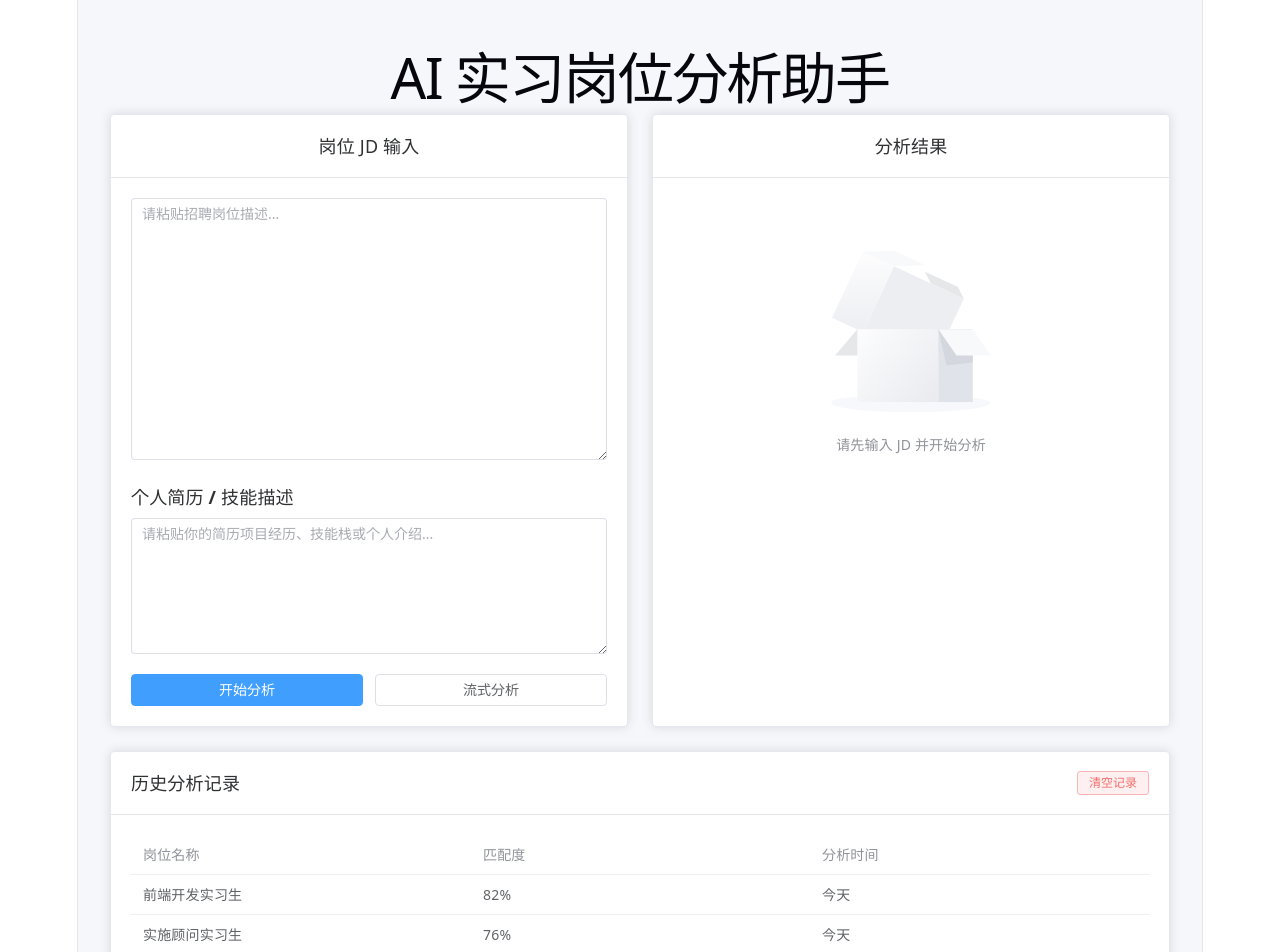
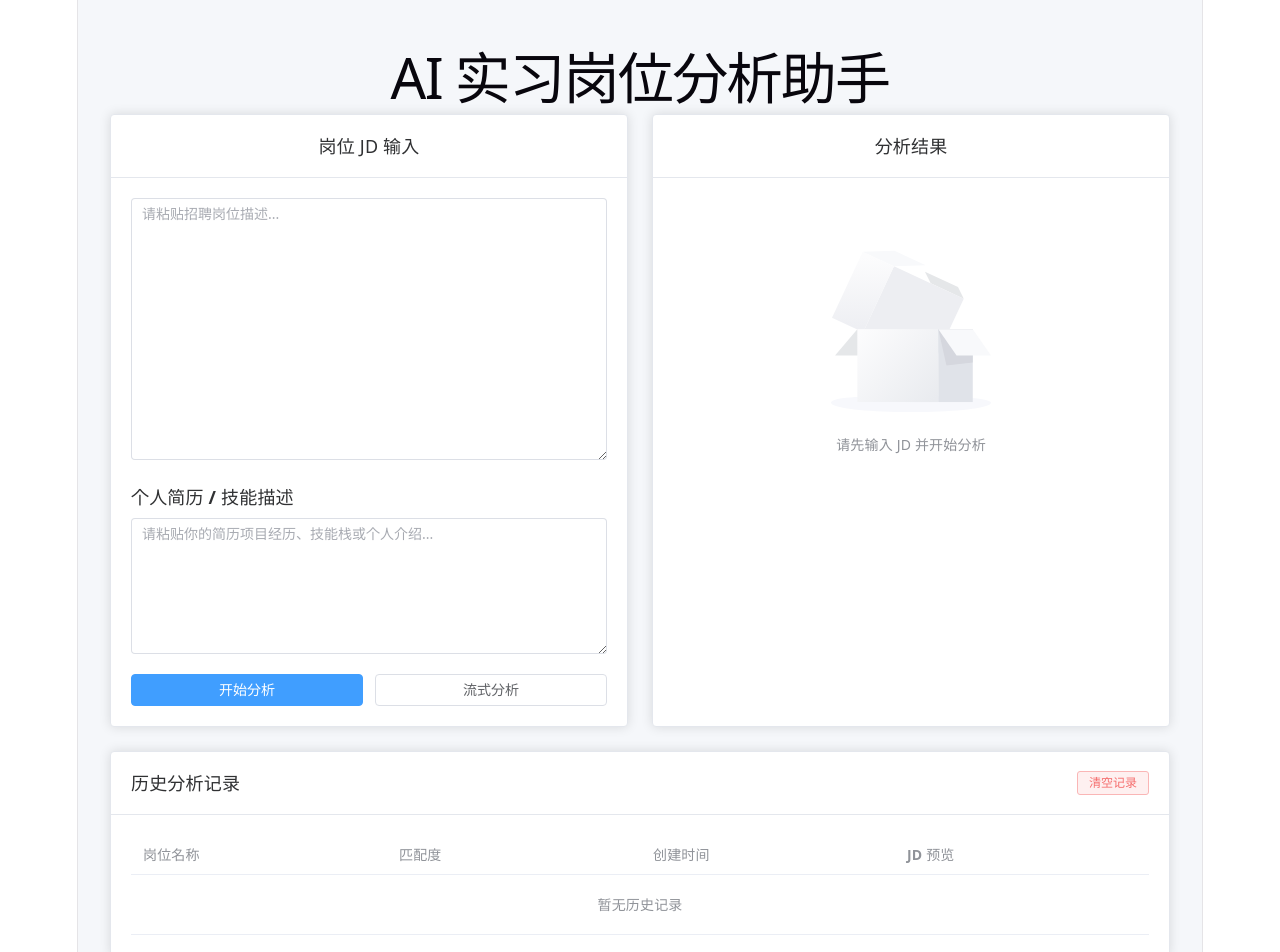
Before and after one commit to zelin-z/ai-job-agent, a Vue app: page / in a window 1280 px wide. Shown: the top 952 px of the page. Built offline with nearby package versions, Linux system fonts and the light colour scheme.

Commit message:
improve history restore behavior

```diff
--- a/src/App.vue
+++ b/src/App.vue
@@ -10,7 +10,18 @@ const isAnalyzing = ref(false);
 const isStreaming = ref(false);
 const hasResult = ref(false);
 
-const result = ref({
+type AnalysisResult = {
+  score: number;
+  keywords: string[];
+  missingSkills: string[];
+  requirements: string[];
+  match: string;
+  resumeAdvice: string;
+  applySuggestion: string;
+  greeting: string;
+};
+
+const result = ref<AnalysisResult>({
   score: 0,
   keywords: [] as string[],
   missingSkills: [] as string[],
@@ -26,17 +37,36 @@ const streamingHtml = computed(() =>
 );
 
 type HistoryItem = {
+  id: number;
   job: string;
   match: string;
-  time: string;
+  createdAt: string;
+  jdText: string;
+  resumeText: string;
+  result: AnalysisResult | null;
+  streamingText: string;
 };
 
 const HISTORY_KEY = "ai-job-agent-history";
 
-const defaultHistoryList: HistoryItem[] = [
-  { job: "前端开发实习生", match: "82%", time: "今天" },
-  { job: "实施顾问实习生", match: "76%", time: "今天" },
-];
+const defaultHistoryList: HistoryItem[] = [];
+
+const getHistoryPreview = (text: string) => {
+  return text.length > 30 ? `${text.slice(0, 30)}...` : text;
+};
+
+const normalizeHistoryItem = (item: Partial<HistoryItem> & { time?: string }) => {
+  return {
+    id: item.id || Date.now(),
+    job: item.job || "相关实习岗位",
+    match: item.match || "0%",
+    createdAt: item.createdAt || item.time || "",
+    jdText: item.jdText || "",
+    resumeText: item.resumeText || "",
+    result: item.result || null,
+    streamingText: item.streamingText || "",
+  };
+};
 
 const loadHistoryList = (): HistoryItem[] => {
   const saved = localStorage.getItem(HISTORY_KEY);
@@ -47,7 +77,9 @@ const loadHistoryList = (): HistoryItem[] => {
 
   try {
     const parsed = JSON.parse(saved);
-    return Array.isArray(parsed) ? parsed : defaultHistoryList;
+    return Array.isArray(parsed)
+      ? parsed.map((item) => normalizeHistoryItem(item)).slice(0, 10)
+      : defaultHistoryList;
   } catch {
     return defaultHistoryList;
   }
@@ -62,6 +94,44 @@ watch(
   },
   { deep: true },
 );
+
+const saveHistoryItem = (job: string, score: number, sourceJdText: string) => {
+  historyList.value.unshift({
+    id: Date.now(),
+    job,
+    match: `${score}%`,
+    createdAt: new Date().toLocaleString(),
+    jdText: sourceJdText,
+    resumeText: resumeText.value.trim(),
+    result: { ...result.value },
+    streamingText: streamingText.value,
+  });
+
+  historyList.value = historyList.value.slice(0, 10);
+};
+
+const restoreHistoryItem = (item: HistoryItem) => {
+  ElMessage.closeAll();
+
+  if (!item.result && !item.jdText && !item.resumeText) {
+    ElMessage.warning("这条旧历史记录无法恢复，请重新分析");
+    return;
+  }
+
+  jdText.value = item.jdText;
+  resumeText.value = item.resumeText;
+  streamingText.value = item.streamingText || "";
+
+  if (item.result) {
+    result.value = { ...item.result };
+    hasResult.value = true;
+    ElMessage.success("已恢复历史分析记录");
+    return;
+  }
+
+  hasResult.value = false;
+  ElMessage.warning("这条旧记录只恢复了输入内容，请重新分析");
+};
 
 const getJobTitle = (text: string) => {
   if (text.includes("前端") || text.includes("Vue") || text.includes("React")) {
@@ -295,13 +365,7 @@ const applyLocalAnalysis = (cleanText: string) => {
     greeting: generateGreeting(jobTitle, keywords, score),
   };
 
-  historyList.value.unshift({
-    job: jobTitle,
-    match: `${score}%`,
-    time: new Date().toLocaleTimeString(),
-  });
-
-  historyList.value = historyList.value.slice(0, 10);
+  saveHistoryItem(jobTitle, score, cleanText);
 };
 
 const applyApiAnalysis = (apiResult: AnalyzeApiResult) => {
@@ -321,13 +385,7 @@ const applyApiAnalysis = (apiResult: AnalyzeApiResult) => {
     greeting: apiResult.bossMessage,
   };
 
-  historyList.value.unshift({
-    job: apiResult.matchedRole,
-    match: `${score}%`,
-    time: new Date().toLocaleTimeString(),
-  });
-
-  historyList.value = historyList.value.slice(0, 10);
+  saveHistoryItem(apiResult.matchedRole, score, jdText.value.trim());
 };
 
 const analyzeJD = async () => {
@@ -574,10 +632,20 @@ const clearHistory = () => {
           </el-button>
         </div>
       </template>
-      <el-table :data="historyList" style="width: 100%">
+      <el-table
+        :data="historyList"
+        empty-text="暂无历史记录"
+        style="width: 100%"
+        @row-click="restoreHistoryItem"
+      >
         <el-table-column prop="job" label="岗位名称" />
         <el-table-column prop="match" label="匹配度" />
-        <el-table-column prop="time" label="分析时间" />
+        <el-table-column prop="createdAt" label="创建时间" />
+        <el-table-column label="JD 预览">
+          <template #default="{ row }">
+            {{ getHistoryPreview(row.jdText) }}
+          </template>
+        </el-table-column>
       </el-table>
     </el-card>
   </div>
@@ -644,6 +712,14 @@ h1 {
 
 .history-card {
   margin-top: 24px;
+}
+
+.history-card :deep(.el-table__row) {
+  cursor: pointer;
+}
+
+.history-card :deep(.el-table__row:hover > td.el-table__cell) {
+  background: #f5f7fa;
 }
 
 .result {
```
